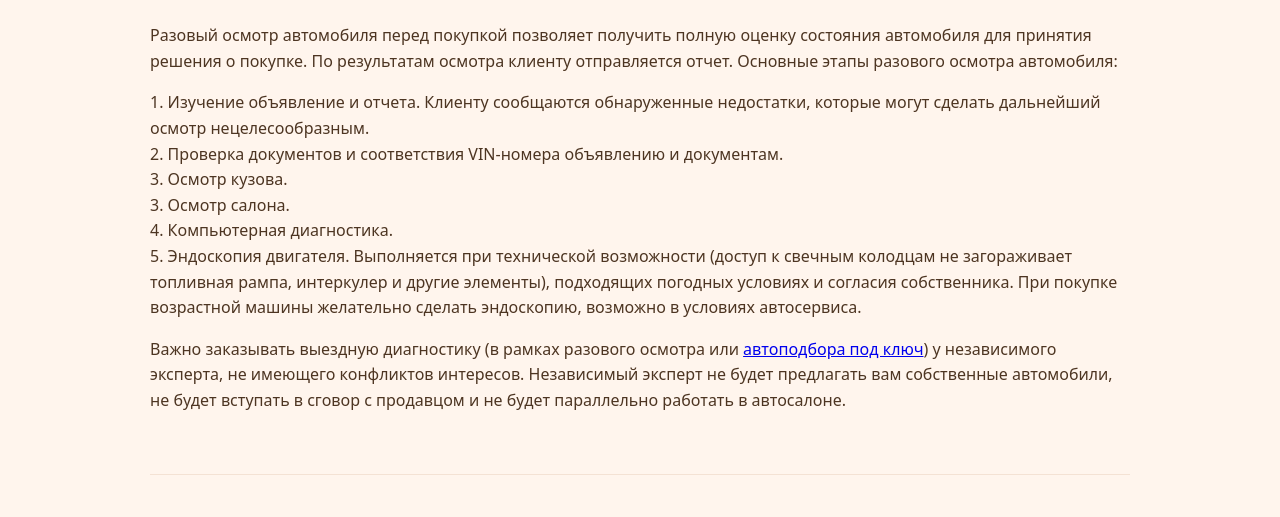
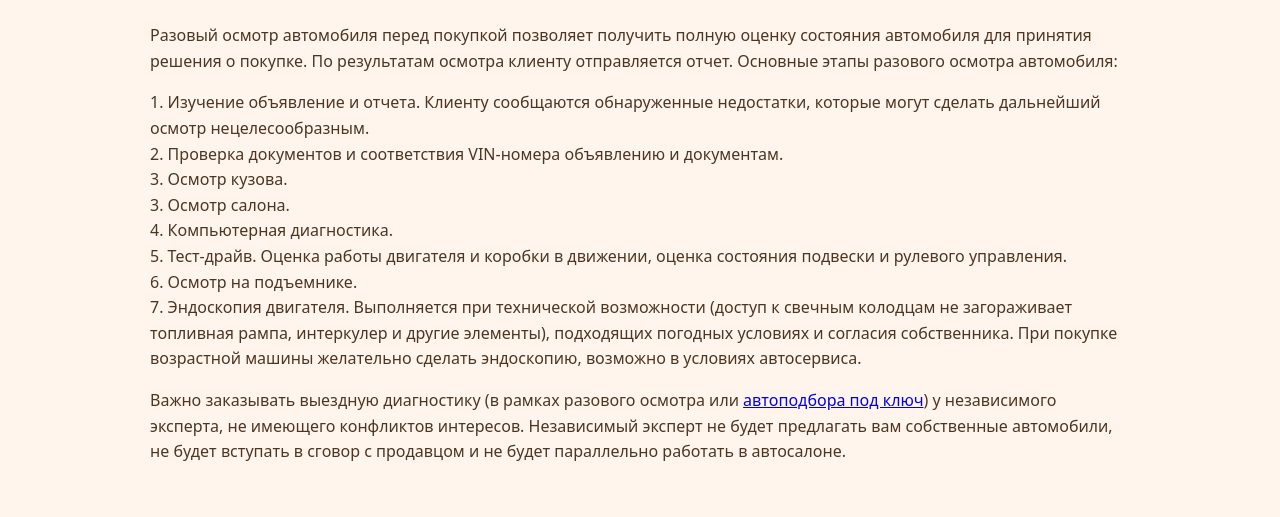
Before and after one commit to fedorov21951/neonsuns, a plain HTML site: page osmotr.html in a window 1280 px wide. Shown: the part 247-764 px from the top of the page. Drawn offline with Linux system fonts and the light colour scheme.

Commit message:
Update osmotr.html

```diff
--- a/osmotr.html
+++ b/osmotr.html
@@ -48,7 +48,13 @@
                      <br/>
                     4. Компьютерная диагностика.
                     <br/>
-                    5. Эндоскопия двигателя. Выполняется при технической возможности (доступ к свечным колодцам не загораживает топливная рампа, интеркулер и другие элементы), подходящих погодных условиях и согласия собственника. При покупке возрастной машины желательно сделать эндоскопию, возможно в условиях автосервиса.
+                    5. Тест-драйв. Оценка работы двигателя и коробки в движении, оценка состояния подвески и рулевого управления.
+                    <br/>
+                    6. Осмотр на подъемнике.
+                    <br/>
+                    7. Эндоскопия двигателя. Выполняется при технической возможности (доступ к свечным колодцам не загораживает топливная рампа, интеркулер и другие элементы), подходящих погодных условиях и согласия собственника. При покупке возрастной машины желательно сделать эндоскопию, возможно в условиях автосервиса.
+                    <br/>
+
                 </p>
                 <p>Важно заказывать выездную диагностику (в рамках разового осмотра или <a href='/avtopodbor_tomsk.html'>автоподбора под ключ</a>) у независимого эксперта, не имеющего конфликтов интересов. Независимый эксперт не будет предлагать вам собственные автомобили, не будет вступать в сговор с продавцом и не будет параллельно работать в автосалоне. </p>
             </div>
```
